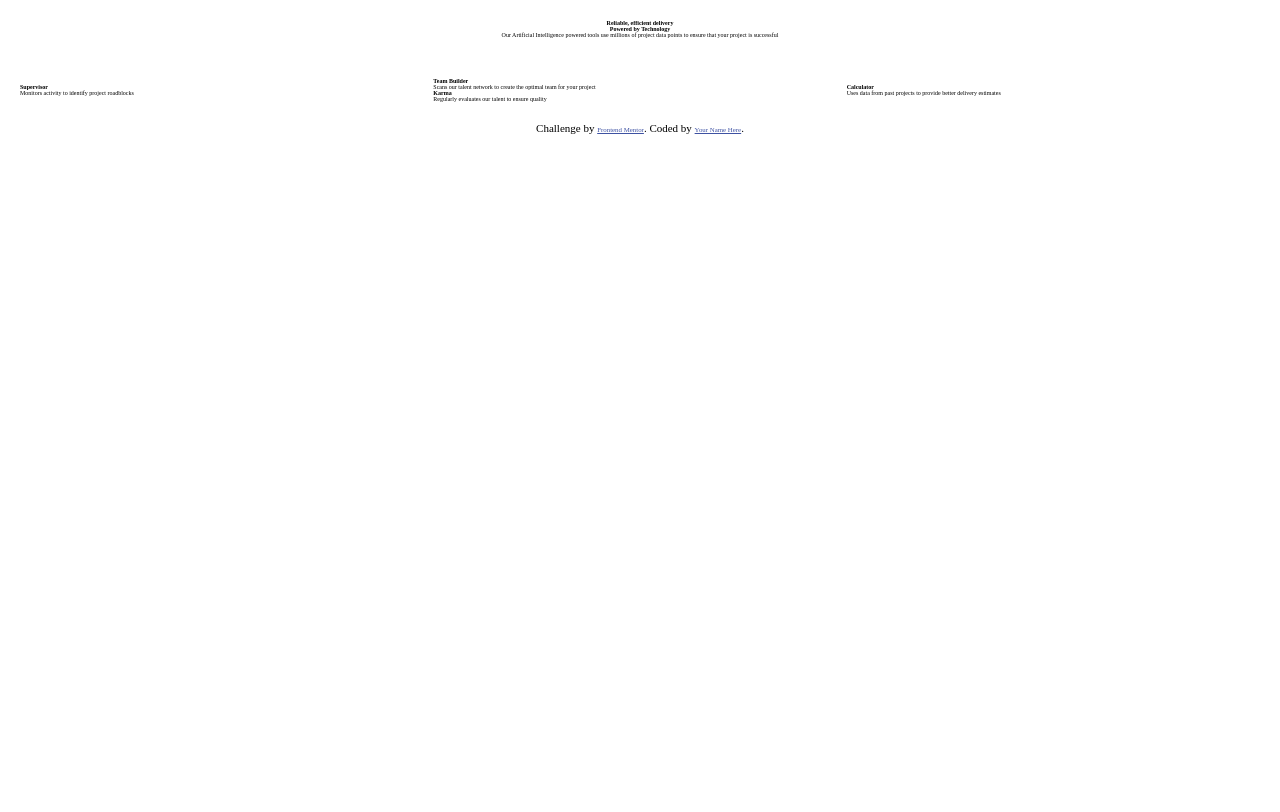
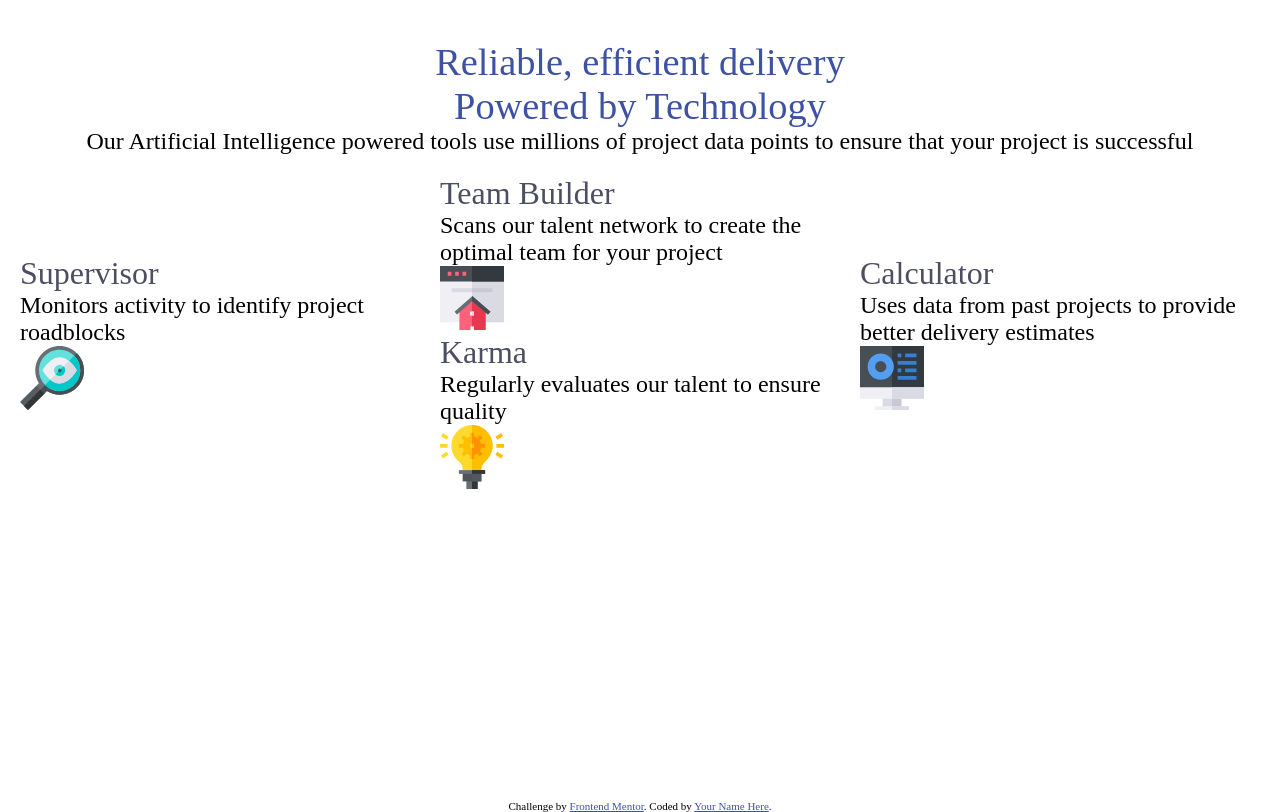
Before and after one commit to Jeanclaude09-dev/Four-card-feature-section, a plain HTML site: page index.html in a window 1280 px wide. Drawn offline with Linux system fonts and the light colour scheme.

Commit message:
added icons

```diff
--- a/index.html
+++ b/index.html
@@ -17,6 +17,7 @@
     <link rel="stylesheet" href="style.css" />
   </head>
   <body>
+    <main>
       <header>
         <h1>Reliable, efficient delivery</h1>
         <h1>Powered by Technology</h1>
@@ -25,28 +26,67 @@
           points to ensure that your project is successful
         </p>
       </header>
-    <main>
-      <section>
+      <section class="cards">
+        <section id="card-container">
+          <article>
             <h2>Supervisor</h2>
-        <span>Monitors activity to identify project roadblocks</span>
+            <p>Monitors activity to identify project roadblocks</p>
+          </article>
+
+          <article class="icon-container">
+            <img
+              src="./images/icon-supervisor.svg"
+              alt="Supervisor Icon"
+              class="icon"
+            />
+          </article>
         </section>
+        <section id="card-container">
           <section>
             <article>
               <h2>Team Builder</h2>
-          <span>
-            Scans our talent network to create the optimal team for your project
-          </span>
+              <p>
+                Scans our talent network to create the optimal team for your
+                project
+              </p>
             </article>
+            <article class="icon-container">
+              <img
+                src="./images/icon-team-builder.svg"
+                alt="Team Builder Icon"
+                class="icon"
+              />
+            </article>
+          </section>
+          <section id="card-container">
             <article>
               <h2>Karma</h2>
-          <span>Regularly evaluates our talent to ensure quality</span>
+              <p>Regularly evaluates our talent to ensure quality</p>
+            </article>
+            <article class="icon-container">
+              <img
+                src="./images/icon-karma.svg"
+                alt="Karma Icon"
+                class="icon"
+              />
             </article>
           </section>
+        </section>
         <section>
+
+          <article>
           <h2>Calculator</h2>
-        <span>
+          <p>
             Uses data from past projects to provide better delivery estimates
-        </span>
+          </p>
+          </article>
+          <article class="icon-container">
+            <img
+              src="./images/icon-calculator.svg"
+              alt="Calculator Icon"
+              class="icon"
+            />
+        </section>
       </section>
     </main>
 
--- a/style.css
+++ b/style.css
@@ -2,7 +2,13 @@
   margin: 0;
   padding: 0;
   box-sizing: border-box;
-  font-size: 62.5%;
+}
+
+main {
+  width: 100%;
+  height: 100vh;
+  margin: 0 auto;
+  padding: 20px;
 }
 
 header {
@@ -11,11 +17,26 @@ header {
   text-align: center;
 }
 
-main {
+h1 {
+  font-size: 2.4rem;
+  color: hsl(228, 45%, 44%);
+  font-weight: 400;
+}
+h2 {
+  font-size: 2rem;
+  color: hsl(234, 12%, 34%);
+  font-weight: 500;
+}
+p {
+  font-size: 1.5rem;
+}
+
+.cards {
   display: grid;
-  grid-template-columns: 1fr 1fr 1fr;
+  grid-template-columns: repeat(3, 1fr);
+  justify-content: center;
   align-items: center;
-  padding: 20px;
+  column-gap: 20px;
 }
 
 .attribution {
```
Lines whose indentation alone changed are shown as unchanged.
